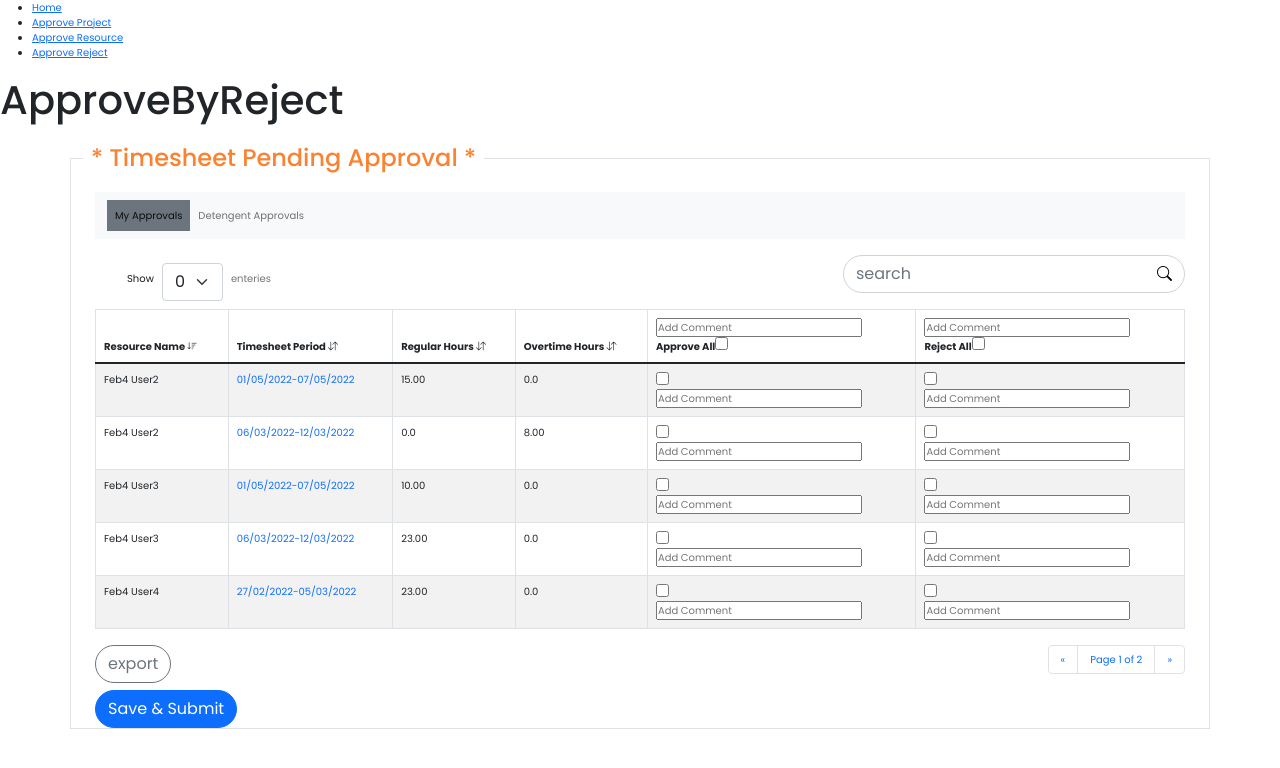
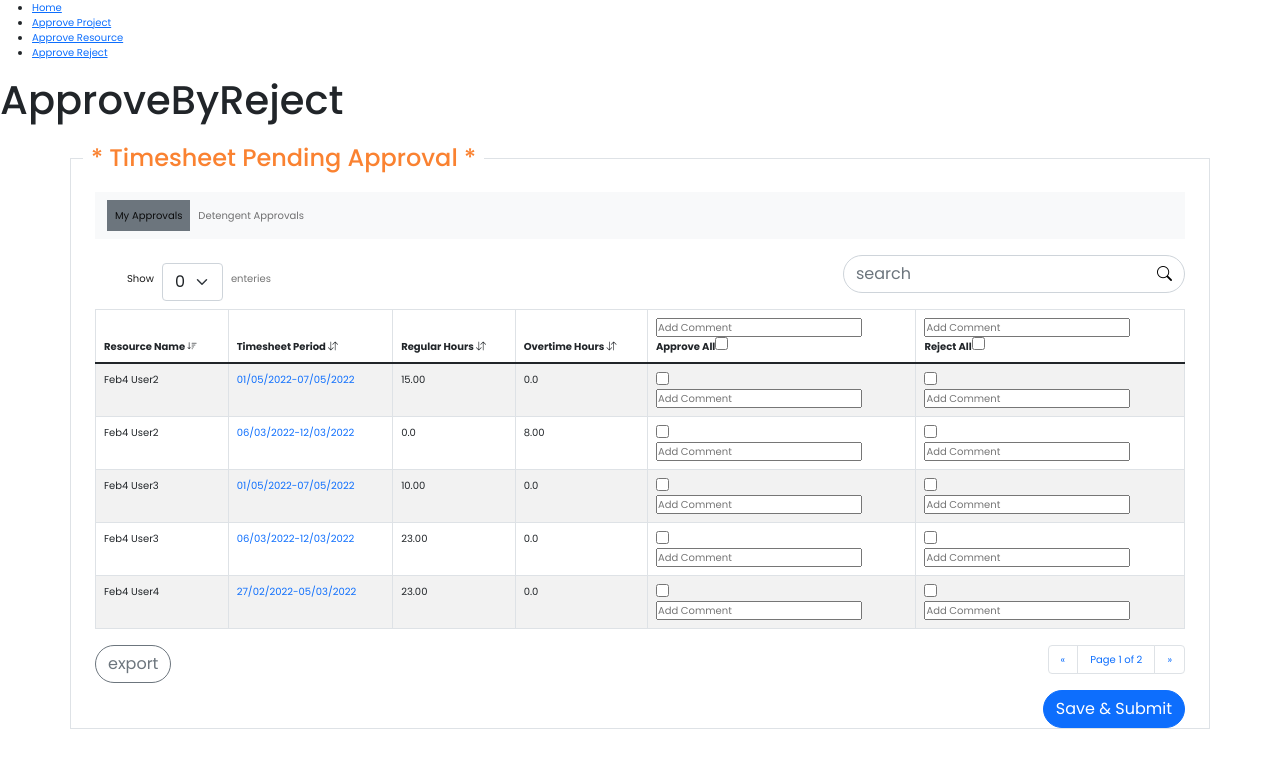
Before and after one commit to Binary-Training/Timesheet-UI, a React (Create React App) app: page /task in a window 1280 px wide. Shown: the top 768 px of the page. Built offline with nearby package versions, Linux system fonts and the light colour scheme.

Commit message:
add more files

```diff
--- a/src/App.css
+++ b/src/App.css
@@ -49,3 +49,8 @@ body {
   outline: none;
   font-weight: 500;
   }
+
+  .submit-btn{
+    border-radius: 20px;
+    float: right;
+  }
```
